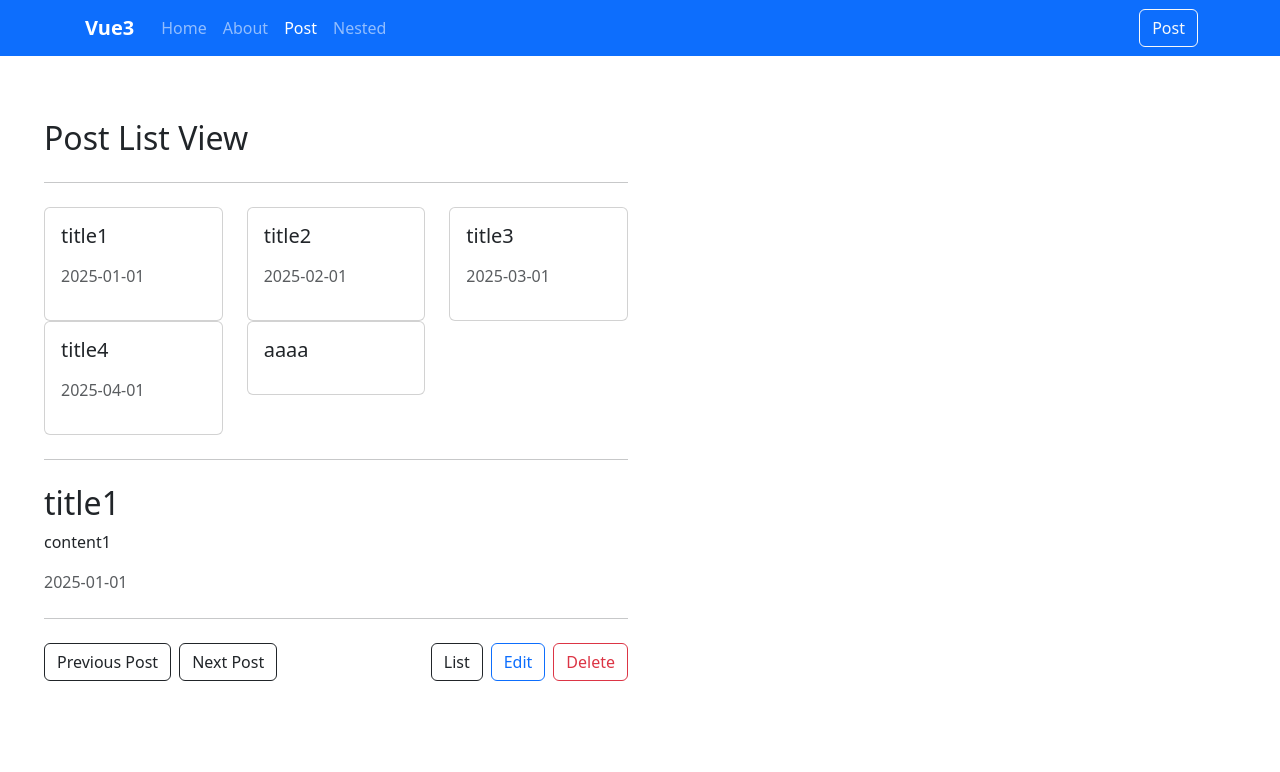
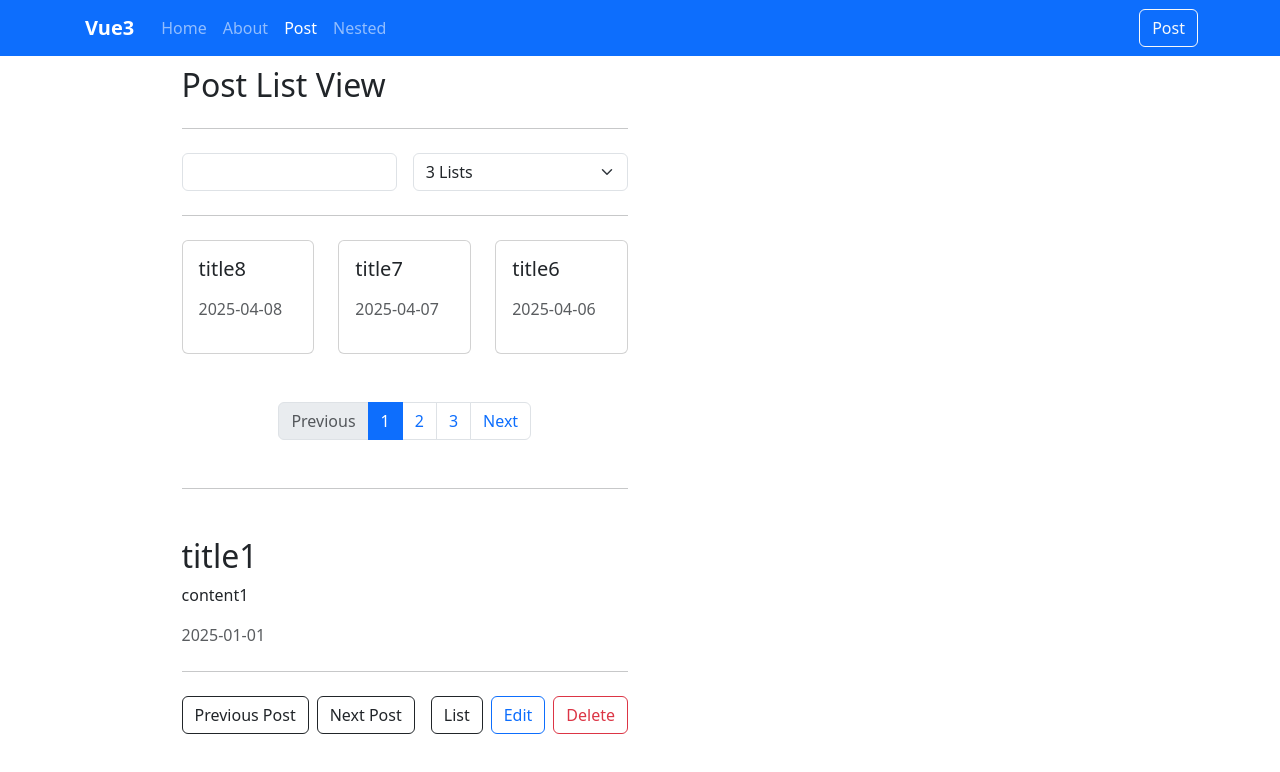
Before and after one commit to ysjin94/vueSampleProject, a Vue app: page /posts in a window 1280 px wide. Shown: the top 772 px of the page. Built offline with nearby package versions, Linux system fonts and the light colour scheme; data requests are answered from the project's data file.

Commit message:
added Mode & fix Type

```diff
--- a/db.json
+++ b/db.json
@@ -25,9 +25,33 @@
       "createAt": "2025-04-01"
     },
     {
-      "title": "aaaa",
-      "content": "aabbbb",
-      "id": 5
+      "id": 5,
+      "title": "title5",
+      "content": "content5",
+      "createAt": "2025-04-05"
+    },
+    {
+      "id": 6,
+      "title": "title6",
+      "content": "content6",
+      "createAt": "2025-04-06"
+    },
+    {
+      "id": 7,
+      "title": "title7",
+      "content": "content7",
+      "createAt": "2025-04-07"
+    },
+    {
+      "id": 8,
+      "title": "title8",
+      "content": "content8",
+      "createAt": "2025-04-08"
+    },
+    {
+      "title": "title9999",
+      "content": "content9",
+      "id": 9
     }
   ]
 }
--- /dev/null
+++ b/src/api/index.js
@@ -0,0 +1,13 @@
+import axios from 'axios';
+
+function create(baseUrl, options){
+  const instance = axios.create({
+    baseURL: baseUrl,
+    ...options,
+  });
+    return instance;
+}
+
+//DEV
+//export const posts = create('http://localhost:5000/posts')
+export const posts = create(`${import.meta.env.VITE_APP_API_URL}posts/` );
--- a/src/api/post.js
+++ b/src/api/post.js
@@ -1,6 +1,7 @@
 // axios
 
 import axios from 'axios'
+import {posts} from '@/api/index.js'
 
 // const posts = [
 //     { id :1, title :'title1', content:'content1', createAt:'2025-01-01'},
@@ -10,25 +11,31 @@ import axios from 'axios'
 //     { id :5, title :'title5', content:'content5', createAt:'2025-05-01'},
 // ]
 
-export function getPosts(){
+export function getPosts(params){
 //  return posts;
-  return axios.get('http://localhost:5000/posts');
+//  return axios.get('http://localhost:5000/posts', { params });
+  return posts.get('/', { params });
 }
 
 export function getPostById(id){
   // const numberId = parseInt(id);
   // return posts.find(post => post.id === numberId);
-  return axios.get(`http://localhost:5000/posts/${id}`);
+//  return axios.get(`http://localhost:5000/posts/${id}`);
+//  return posts.get(`/${id}`);
+  return posts.get(id);
 }
 
 export function createPost(data){
-  return axios.post('http://localhost:5000/posts', data);
+//  return axios.post('http://localhost:5000/posts', data);
+  return posts.post('/', data);
 }
 
 export function updatePost(id, data){
-  return axios.put(`http://localhost:5000/posts/${id}`, data);
+//  return axios.put(`http://localhost:5000/posts/${id}`, data);
+  return posts.put(id, data);
 }
 
 export function deletePost(id){
-  return axios.delete(`http://localhost:5000/posts/${id}`);
+//  return axios.delete(`http://localhost:5000/posts/${id}`);
+  return posts.delete(id);
 }
--- a/src/main.js
+++ b/src/main.js
@@ -6,3 +6,9 @@ import App from './App.vue'
 import router from '@/router';
 
 createApp(App).use(router).mount('#app');
+
+// console.log('MODE :' + import.meta.env.MODE);
+// console.log('BASE URL :' + import.meta.env.BASE_URL);
+// console.log('PROD :' + import.meta.env.PROD);
+// console.log('DEV :' + import.meta.env.DEV);
+// console.log('VITE_APP_API_URL :' + import.meta.env.VITE_APP_API_URL);
--- a/src/views/posts/PostDetailView.vue
+++ b/src/views/posts/PostDetailView.vue
@@ -9,7 +9,7 @@ const router = useRouter();
 //const id = route.params.id;
 
 const props = defineProps({
-  id: Number
+  id: String
 });
 
 const goListPage = () => {
@@ -36,11 +36,11 @@ const fetchPost = async () =>{
   }
 }
 
-const setPost = (title, content, creatAt) =>{
+const setPost = (title, content, createAt) =>{
   post.value = {
     title:title,
     content: content,
-    creatAt: creatAt,
+    createAt: createAt,
   }
 }
 fetchPost();
@@ -63,7 +63,7 @@ const remove = async () =>{
   <div>
     <h2>{{ post.title }}</h2>
     <p>{{post.content}}</p>
-    <p class="text-muted">2025-01-01</p>
+    <p class="text-muted">{{ post.createAt }}</p>
     <hr class="my-4"/>
     <div class="row g-2">
       <div class="col-auto">
--- a/src/views/posts/PostListView.vue
+++ b/src/views/posts/PostListView.vue
@@ -1,19 +1,32 @@
 <script setup>
 import PostItem from '@/components/posts/PostItem.vue'
-import { ref } from 'vue'
+import { computed, ref, watchEffect } from 'vue'
 import { getPosts } from '@/api/post.js'
 import { useRouter } from 'vue-router'
 import PostDetailView from '@/views/posts/PostDetailView.vue'
 
 const posts = ref([]);
+const params = ref({
+  _sort : 'createAt',
+  _order : 'desc',
+  _limit: '3',
+  _page: 1,
+  title_like : '',
+});
+//pagination
+const totalCount = ref(0);
+const pageCount = computed(() => Math.ceil(totalCount.value / params.value._limit));
+
 const fetchPosts = async () => {
 //  posts.value = getPosts();
-
     try{
+//      console.log('Request Params:', params.value);
 //  {data} => response.data 동일하다
-      const { data } = await getPosts();
+      const { data, headers } = await getPosts(params.value);
 //   console.dir(data);
       posts.value = data;
+      totalCount.value = headers['x-total-count']
+//      console.log(headers['x-total-count']);
     }catch(error){
       console.error(error);
     }
@@ -28,6 +41,8 @@ const fetchPosts = async () => {
 
 }
 fetchPosts();
+
+watchEffect(fetchPosts);
 
 const router =useRouter();
 const goPage = (id) =>{
@@ -45,13 +60,43 @@ const goPage = (id) =>{
       Post List View
     </h2>
     <hr class="my-4"/>
+    <form @submit.prevent>
+      <div class="row g-3">
+        <div class="col">
+          <input v-model="params.title_like" type="text" class="form-control">
+        </div>
+        <div class="col">
+          <select v-model="params._limit" class="form-select">
+            <option value="3">3 Lists</option>
+            <option value="6">6 Lists</option>
+            <option value="9">9 Lists</option>
+          </select>
+        </div>
+      </div>
+    </form>
+
+
+
+    <hr class="my-4"/>
     <div class="row">
       <div v-for="post in posts" :key="post.id" class="col-4">
         <PostItem :title="post.title" :contents="post.content" :create-at="post.createAt" @click="goPage(post.id)"></PostItem>
       </div>
     </div>
-    <hr class="my-4"/>
-    <PostDetailView :id="1"></PostDetailView>
+
+    <nav class="mt-5" aria-label="Page navigation example">
+      <ul class="pagination justify-content-center">
+        <li class="page-item" :class="{disabled : !(params._page > 1)}"><a class="page-link" href="#" @click.prevent="--params._page">Previous</a></li>
+        <li v-for="page in pageCount" :key="page" class="page-item " :class="{active: params._page === page}"><a class="page-link" href="#" @click.prevent="params._page = page">{{page}}</a></li>
+        <li class="page-item" :class="{disabled : !(params._page < pageCount)}"><a class="page-link" href="#" @click.prevent="++params._page">Next</a></li>
+      </ul>
+    </nav>
+
+    <hr class="my-5"/>
+<!--   Number-->
+<!--    <PostDetailView :id="1"></PostDetailView>-->
+<!--    String-->
+    <PostDetailView id="1"></PostDetailView>
   </div>
 
 </template>
--- a/vite.config.js
+++ b/vite.config.js
@@ -10,6 +10,11 @@ export default defineConfig({
     vue(),
     vueDevTools(),
   ],
+  // Setup mode
+  mode: 'development',
+  // Prod
+  //mode: 'production',
+
   resolve: {
     alias: {
       '@': fileURLToPath(new URL('./src', import.meta.url))
```
Also changed, not shown: 2 other files (tests, documents, lock files or other folders).
